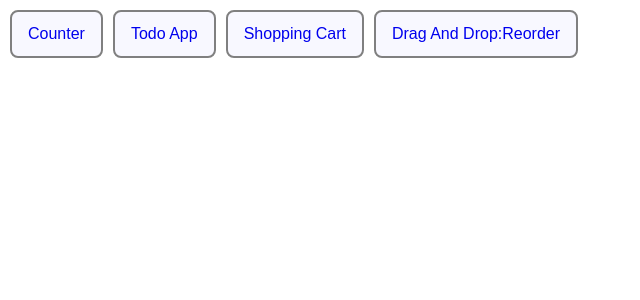
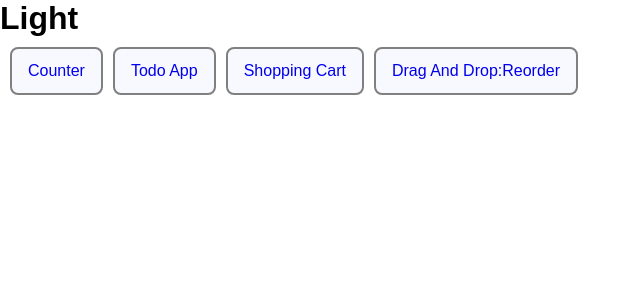
Before and after one commit to PANKAJGUSAIN/React_Practise, a React app: page / in a window 1280 px wide. Shown: the top 300 px of the page, without its empty margins (0-640 px from the left). Built offline with nearby package versions, Linux system fonts and the light colour scheme; a web font is replaced by a local one.

Commit message:
Add theme context and provider for theme management

```diff
--- a/src/app.jsx
+++ b/src/app.jsx
@@ -1,6 +1,7 @@
 import { BrowserRouter as Router, Route, Routes, Link } from 'react-router-dom';
 import React, { lazy, Suspense } from 'react';
 import './index.css';
+import { useTheme } from './themeContext';
 
 const Counter = lazy(()=> import('./MachineCoding/Day1/index'));
 const TodoApp = lazy(()=> import('./MachineCoding/Day2/index'));
@@ -13,9 +14,11 @@ const DragAndDrop = lazy(()=>import('./MachineCoding/Day4/index'));
 
 
 const App = () => {
+    const {theme} = useTheme();
     return (
         <Suspense fallback={<div>Loading...</div>}>
             <div style={{height:"100%" , width:"100%"}}>
+                <h1>{theme}</h1>
                 {/* // dynamic render */}
                 {/* <component.Counter /> */}
                 <nav className='Navbar'>
--- a/src/index.js
+++ b/src/index.js
@@ -2,12 +2,15 @@ import React, { StrictMode } from 'react';
 import ReactDOM from 'react-dom/client';
 import { BrowserRouter } from 'react-router-dom';
 import App from './app';
+import { ThemeProvider } from './themeContext';
 
 const root = ReactDOM.createRoot(document.getElementById('root'));
 root.render(
     <StrictMode>
         <BrowserRouter >
+        <ThemeProvider>
             <App />
+        </ThemeProvider>
         </BrowserRouter>
     </StrictMode>
 );
--- /dev/null
+++ b/src/themeContext.js
@@ -0,0 +1,31 @@
+const { createContext, useState, useContext } = require("react");
+
+const ThemeContext = createContext();
+
+const ThemeProvider = ({children})=>{
+
+    const AvaliableTheme = ['Light' ,'Dark' , 'Contrast']
+    const getTheme = ()=>{
+        const val = localStorage.getItem('theme');
+        if(!val){
+            return 'Light'
+        }else{
+            return val
+        }
+    }
+    const [theme , setTheme] = useState(getTheme());
+
+    const handleThemeChange = (theme) =>{
+        setTheme(theme);
+    }
+
+    return (
+        <ThemeContext.Provider value={{AvaliableTheme , theme  , handleThemeChange}}>
+            {children}
+        </ThemeContext.Provider>
+    )
+}
+
+const useTheme = ()=> useContext(ThemeContext);
+
+export {useTheme , ThemeProvider}
```
